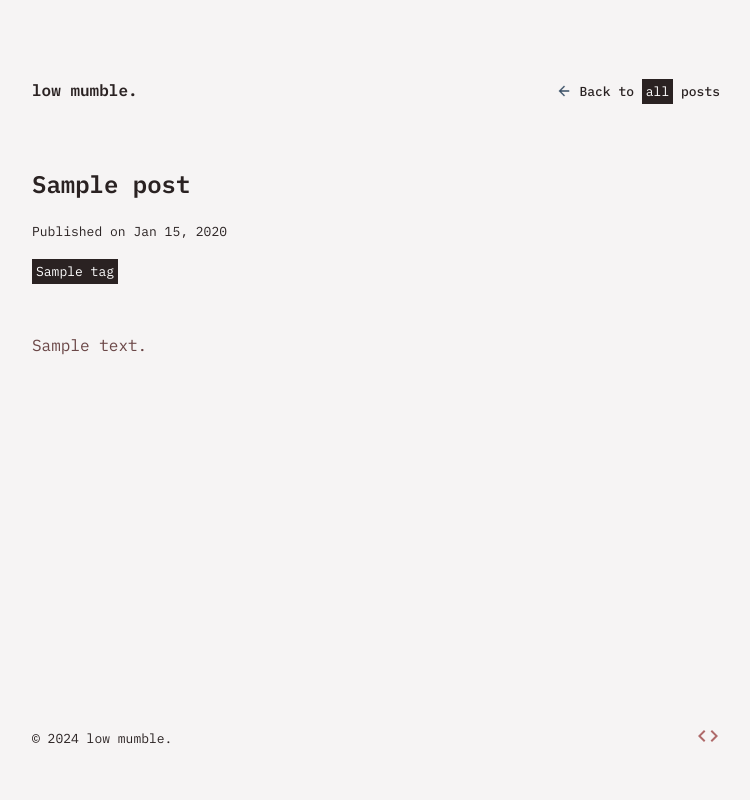
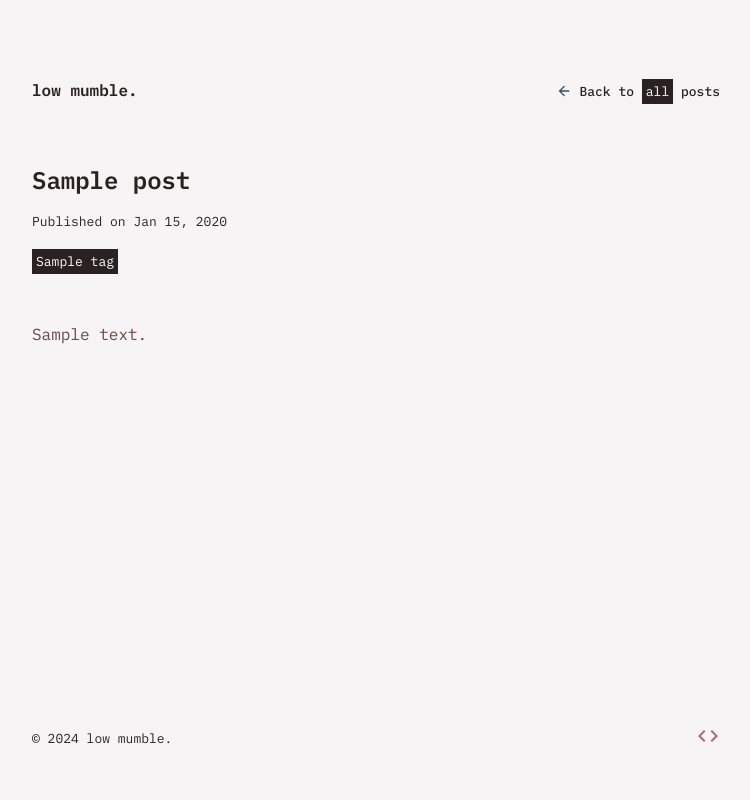
Before and after one commit to nmsalvatore/lowmumble, a Django app: a page that uses templates/main.html in a window 1280 px wide. Shown: the whole page, without its empty margins (264-1014 px from the left). Run offline with Django 5.2, Linux system fonts and the light colour scheme; tables that the repository leaves empty hold one stand-in row (values such as "Sample post"); style sheets or scripts are compiled from the project's sources; parts of the project's set-up code (start-up, migrations or seed data) failed here and were passed over; some libraries are stand-ins or nearby versions.

Commit message:
style: normal line height on headings

```diff
--- a/static/core/css/main.css
+++ b/static/core/css/main.css
@@ -14,7 +14,7 @@
     --color-light: hsl(0 20% 93%);
     --color-lightest: hsl(0 10% 96%);
     --color-alert: hsl(0 30% 50%);
-    --line-height: 1.7;
+    --line-height: 1.6;
 }
 
 * {
@@ -74,6 +74,7 @@ h6 {
     font-weight: bold;
     margin-top: var(--size-3);
     margin-bottom: var(--size-2);
+    line-height: normal;
 }
 
 button {
```
